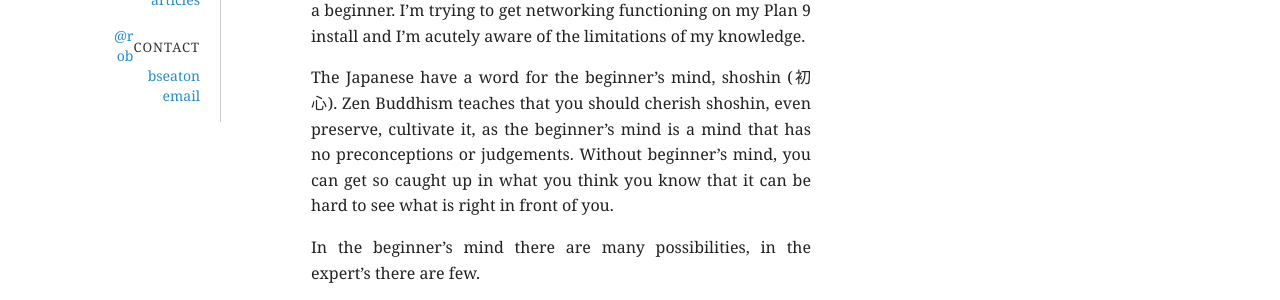
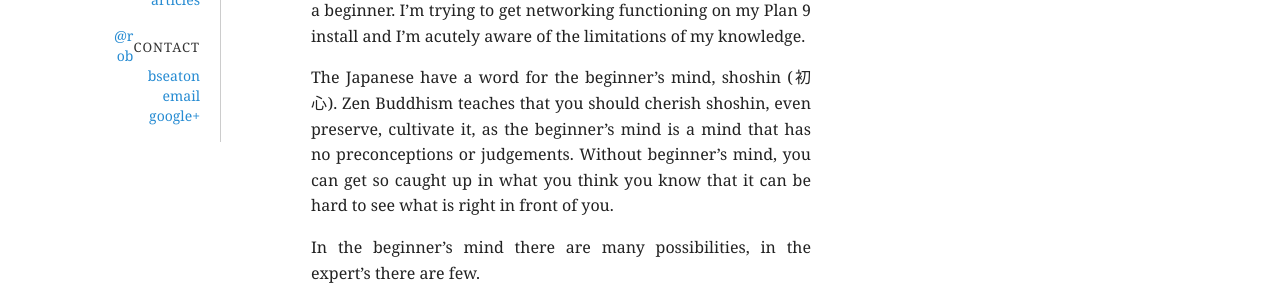
Before and after one commit to robertseaton/os-blog, a Jekyll site: the page built from _posts/2011-11-15-beginners-mind.markdown, in a window 1280 px wide. Shown: the part 262-562 px from the top of the page. Built offline with Jekyll 4.4.1, drawn with Linux system fonts in a browser that asks for light colours; comment, search, counter and statistics services are not loaded.

Commit message:
Updated contact info.

```diff
--- a/_layouts/post.html
+++ b/_layouts/post.html
@@ -36,7 +36,8 @@
     <h2>Contact</h2>
     <ul>
       <li><a href="https://twitter.com/#!/robbseaton">@robbseaton</a></li>
-      <li><a href="seatonr@dupage.edu">email</a></li>
+      <li><a href="mailto:robb@os-blog.com">email</a></li>
+      <li><a href="https://plus.google.com/117140238095799030047?rel-author">google+</a>
     </ul>
     </div>
   </div>
```
